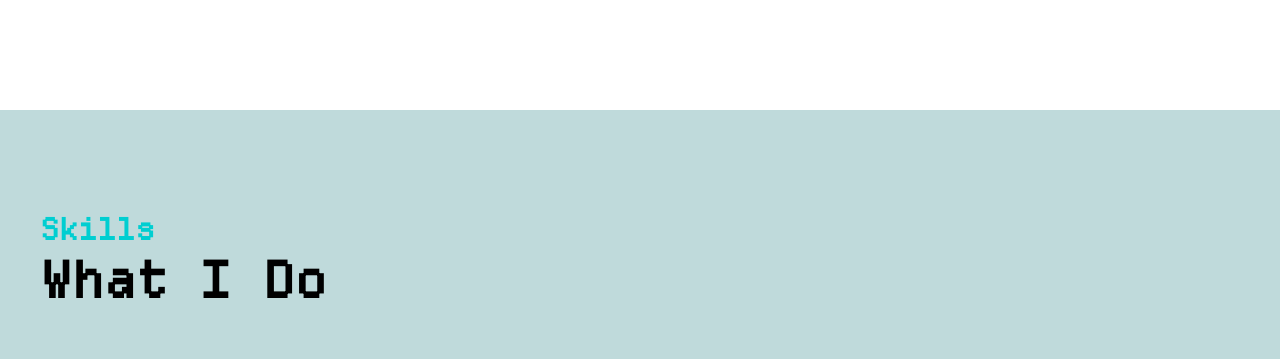
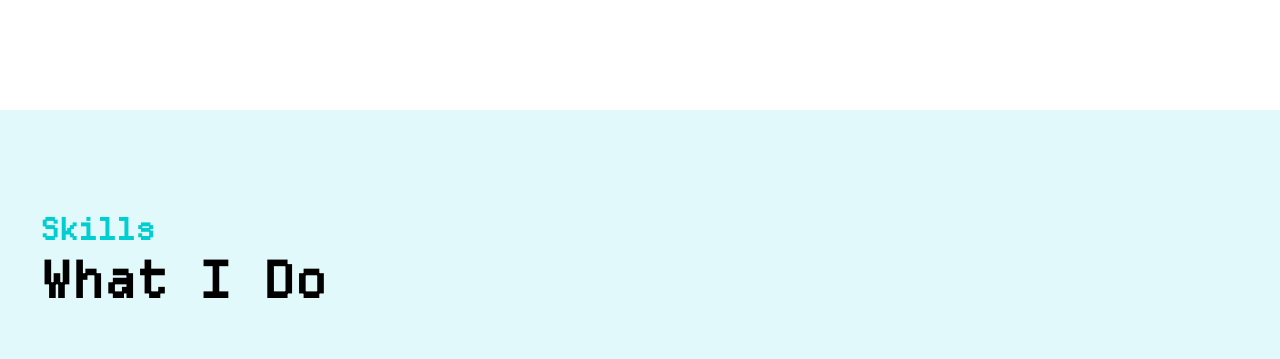
Before and after one commit to philip0530/swjb, a plain HTML site: page index.html in a window 1280 px wide. Shown: the part 2090-2449 px from the top of the page. Drawn offline with Linux system fonts and the light colour scheme.

Commit message:
Add files via upload

```diff
--- a/style.css
+++ b/style.css
@@ -195,7 +195,7 @@ pre{
 .skills {
     width: 100%;
     height: 700px;
-    background-color: #bfdadb;
+    background-color: #e1f9fa;
     font-family: 'DepartureMono', sans-serif !important;
 }
 
```
